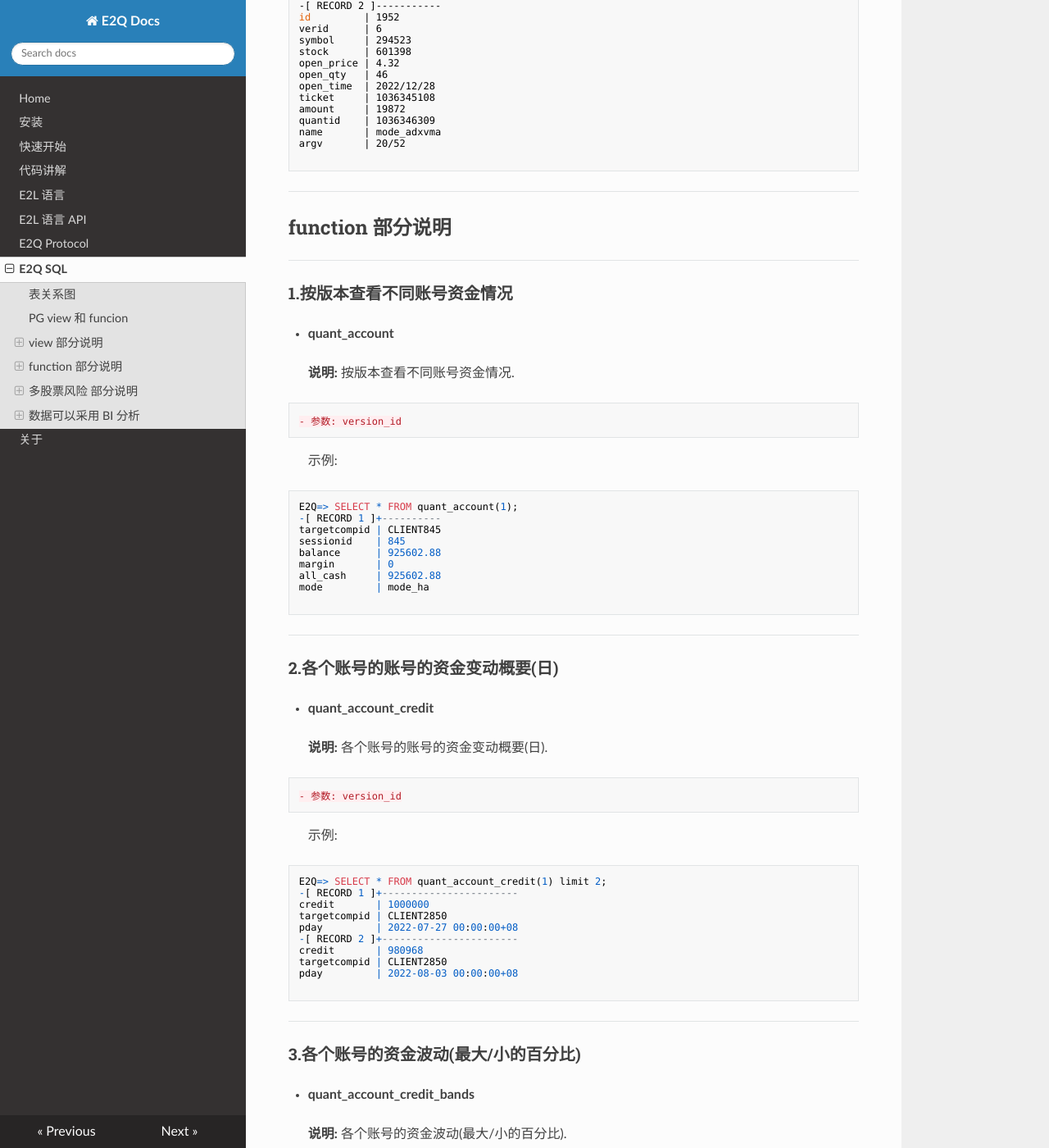
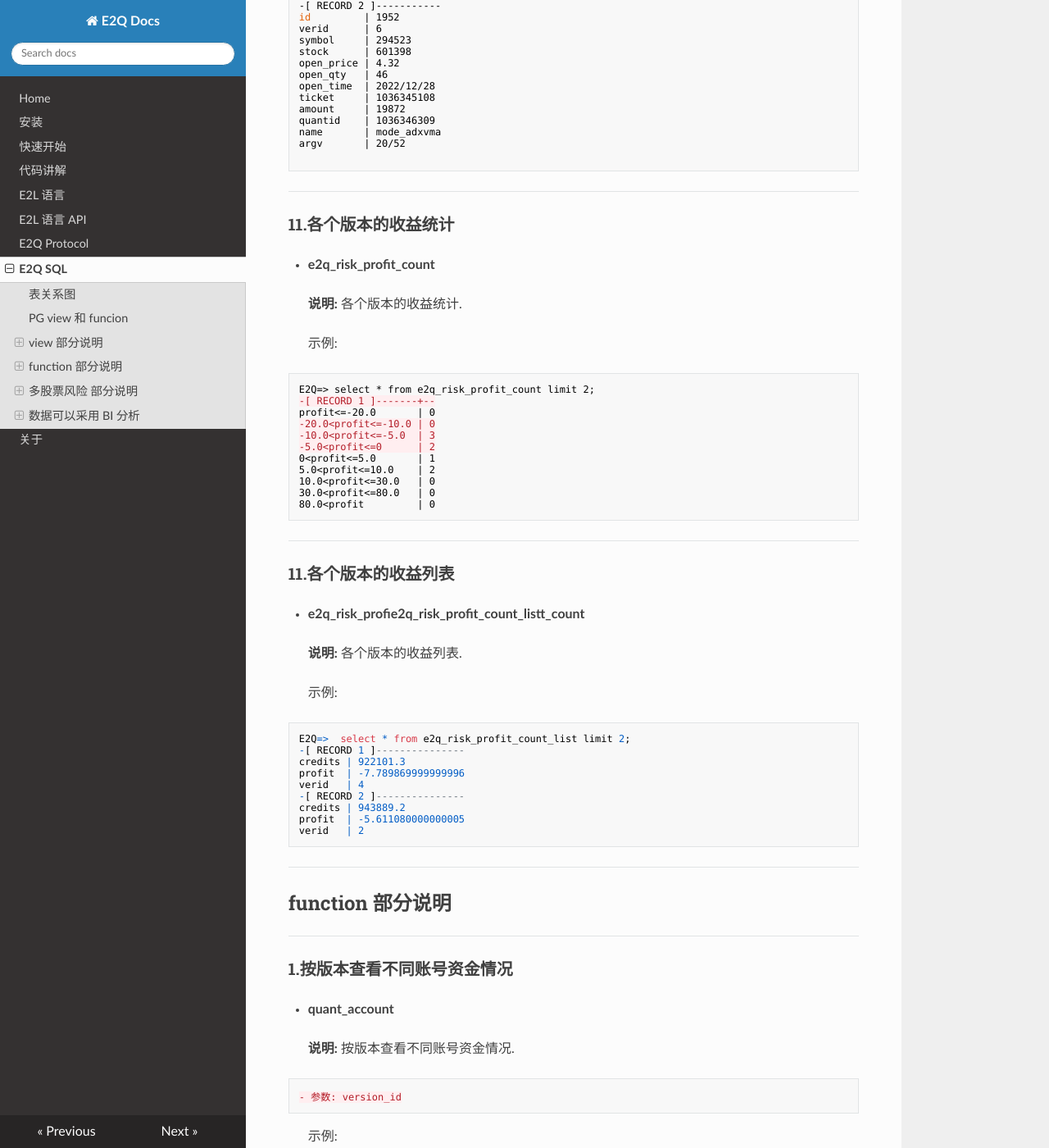
Before and after one commit to E2Quant/e2q_doc, an MkDocs documentation site: the page built from docs/pgSQL.md, in a window 1280 px wide and 1400 px high, scrolled down 6365 px. Shown: the whole window at 82% size. Built offline with MkDocs 1.6.1, drawn with Linux system fonts in a browser that asks for light colours; nearby versions of some CDN libraries.

````diff
--- a/docs/pgSQL.md
+++ b/docs/pgSQL.md
@@ -368,6 +368,51 @@ argv       | 20/52
 
 ```
 
+---
+
+###  11.各个版本的收益统计
+
+* **e2q_risk_profit_count**
+
+> **说明:**
+    各个版本的收益统计.
+
+> 示例:
+```
+E2Q=> select * from e2q_risk_profit_count limit 2;
+-[ RECORD 1 ]-------+--
+profit<=-20.0       | 0
+-20.0<profit<=-10.0 | 0
+-10.0<profit<=-5.0  | 3
+-5.0<profit<=0      | 2
+0<profit<=5.0       | 1
+5.0<profit<=10.0    | 2
+10.0<profit<=30.0   | 0
+30.0<profit<=80.0   | 0
+80.0<profit         | 0
+```
+
+---
+
+###  11.各个版本的收益列表
+
+* **e2q_risk_profie2q_risk_profit_count_listt_count**
+
+> **说明:**
+    各个版本的收益列表.
+
+> 示例:
+```
+E2Q=>  select * from e2q_risk_profit_count_list limit 2;
+-[ RECORD 1 ]---------------
+credits | 922101.3
+profit  | -7.789869999999996
+verid   | 4
+-[ RECORD 2 ]---------------
+credits | 943889.2
+profit  | -5.611080000000005
+verid   | 2
+```
 ---
 
 ## function 部分说明
````
Also changed, not shown: docs/e2l.md (+2 -1 lines), docs/e2l_api.md (+46 -0 lines), 1 other file.
